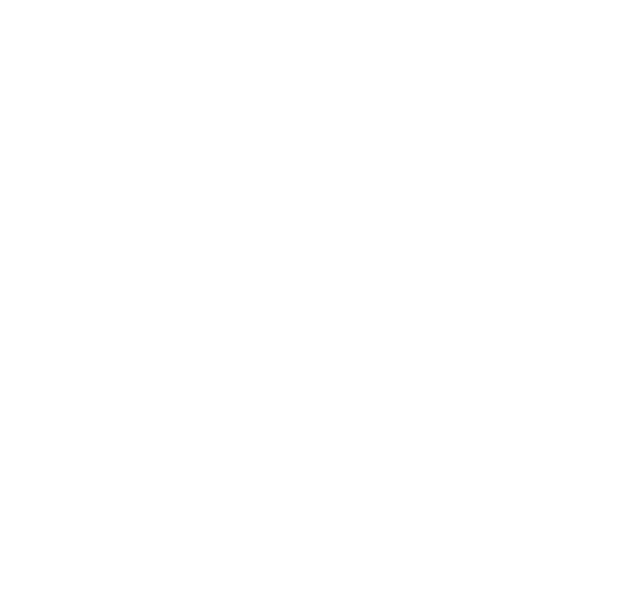
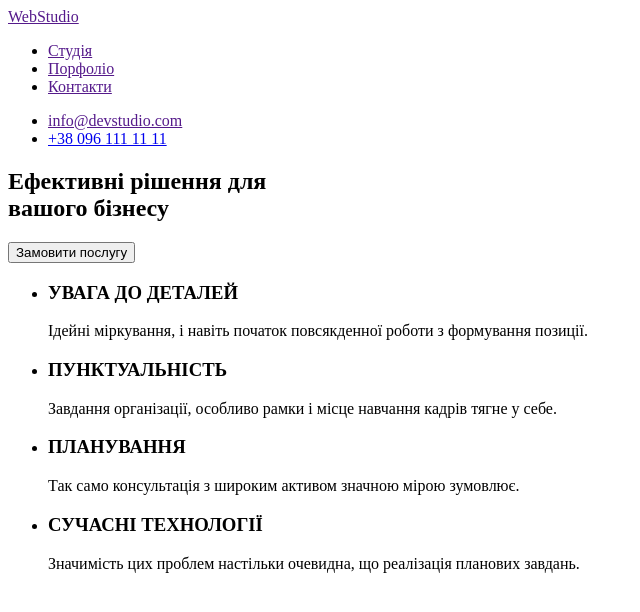
Before and after one commit to PokoenkoS/goit-markup-hw-01, a plain HTML site: page index.html in a window 1280 px wide. Shown: the whole page, without its empty margins (0-640 px from the left). Drawn offline with Linux system fonts and the light colour scheme.

Commit message:
Додає початкове заповнення
header, section1

```diff
--- a/index.html
+++ b/index.html
@@ -7,6 +7,43 @@
     <title>Document</title>
 </head>
 <body>
+    <header>
+        <nav>
+            <a href="">WebStudio</a>
+            <ul>
+                <li><a href="">Студія</a></li>
+                <li><a href="">Порфоліо</a></li>
+                <li><a href="">Контакти</a></li>
+            </ul>
+        </nav>
+            <ul>
+                <li><a href="">info@devstudio.com</a></li>
+                <li><a href="tel:+38 0961111111 ">+38 096 111 11 11</a></li>
+            </ul>
+
+            <section>
+                <h1>Ефективні рішення для <br/>вашого бізнесу</h1>
+                <button type="button">Замовити послугу</button>
+            </section>
+        <ul>
+            <li>
+                <h3>УВАГА ДО ДЕТАЛЕЙ</h3>
+                <p>Ідейні міркування, і навіть початок повсякденної роботи з формування позиції.</p>
+            </li>
+            <li>
+                <h3>ПУНКТУАЛЬНІСТЬ</h3>
+                <p>Завдання організації, особливо рамки і місце навчання кадрів тягне у себе.</p>
+            </li>
+            <li>
+                <h3>ПЛАНУВАННЯ</h3>
+                <p>Так само консультація з широким активом значною мірою зумовлює.</p>
+            </li>
+            <li>
+                <h3>СУЧАСНІ ТЕХНОЛОГІЇ</h3>
+                <p>Значимість цих проблем настільки очевидна, що реалізація планових завдань.</p>
+            </li>
+        </ul>
+    </header>
 
 </body>
 </html>
```
